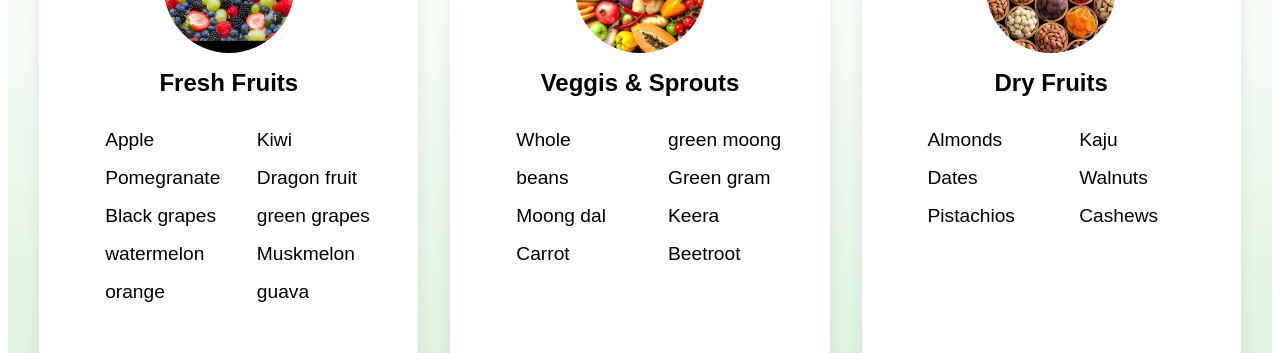
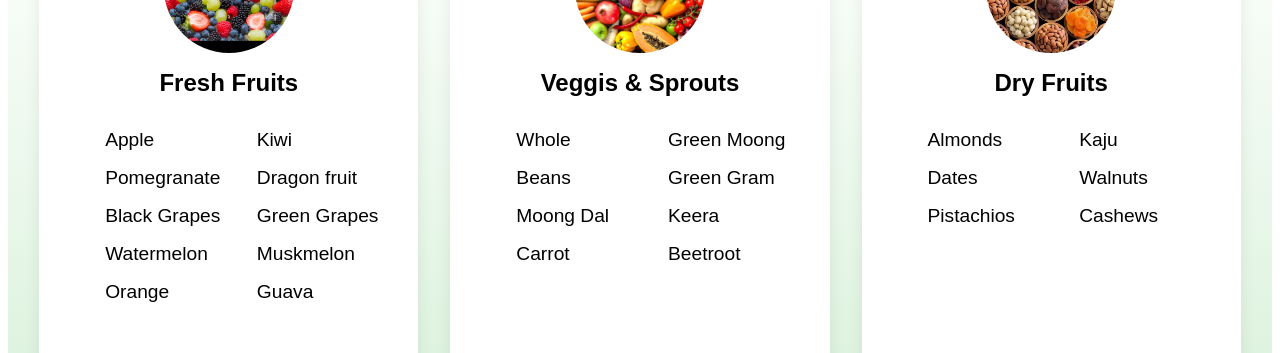
Before and after one commit to Vyomanexgen/organic_fruit_box, a React (Vite) app: page / in a window 1280 px wide. Shown: the part 1140-1493 px from the top of the page. Built offline with nearby package versions, Linux system fonts and the light colour scheme.

Commit message:
Some more changes

```diff
--- a/src/components/Contact/Contact.jsx
+++ b/src/components/Contact/Contact.jsx
@@ -52,7 +52,7 @@ const Contact = () => {
               <h3>Chat with us on WhatsApp</h3>
               <p>Get instant answers to your questions and personalized recommendations</p>
               <a
-                href="https://wa.me/message/4NWB5FRP3RIZI1"
+                href="https://wa.me/919912569025?text=Hello%2C%20Organic%20Fruit%20Box%2C%20I%27d%20like%20to%20know%20more%20about%20your%20services%20and%20plans.%20Please%20guide%20me%20with%20the%20details.%20"
                 className="btn-whatsapp"
                 target="_blank"
                 rel="noopener noreferrer"
--- a/src/components/Footer/Footer.jsx
+++ b/src/components/Footer/Footer.jsx
@@ -20,7 +20,7 @@ export default function Footer() {
             Healthy living made simple.
           </p>
           <div className="social-icons">
-            <a href="https://wa.me/message/4NWB5FRP3RIZI1"><FaWhatsapp /></a>
+            <a href="https://wa.me/919912569025?text=Hello%2C%20Organic%20Fruit%20Box%2C%20I%27d%20like%20to%20know%20more%20about%20your%20services%20and%20plans.%20Please%20guide%20me%20with%20the%20details.%20"><FaWhatsapp /></a>
             <a href="https://www.instagram.com/organic_fruitbox?utm_source=qr&igsh=ZWs2YjhvOG96czEx"><FaInstagram /></a>
           </div>
         </div>
--- a/src/components/Menu/Menu.jsx
+++ b/src/components/Menu/Menu.jsx
@@ -22,12 +22,12 @@ const Menu = () => {
                         <li>Kiwi</li>
                         <li>Pomegranate</li>
                         <li>Dragon fruit</li>
-                        <li>Black grapes</li>
-                        <li>green grapes</li>
-                        <li>watermelon</li>
+                        <li>Black Grapes</li>
+                        <li>Green Grapes</li>
+                        <li>Watermelon</li>
                         <li>Muskmelon</li>
-                        <li>orange</li>
-                        <li>guava</li>
+                        <li>Orange</li>
+                        <li>Guava</li>
                     </ul>
                 </div>
                 <div className="menu-type">
@@ -39,10 +39,10 @@ const Menu = () => {
                     </div>
                     <ul className="veggis-and-sprouts menu-list">
                         <li>Whole</li>
-                        <li>green moong</li>
-                        <li>beans</li>
-                        <li>Green gram</li>
-                        <li>Moong dal</li>
+                        <li>Green Moong</li>
+                        <li>Beans</li>
+                        <li>Green Gram</li>
+                        <li>Moong Dal</li>
                         <li>Keera</li>
                         <li>Carrot</li>
                         <li>Beetroot</li>
```
